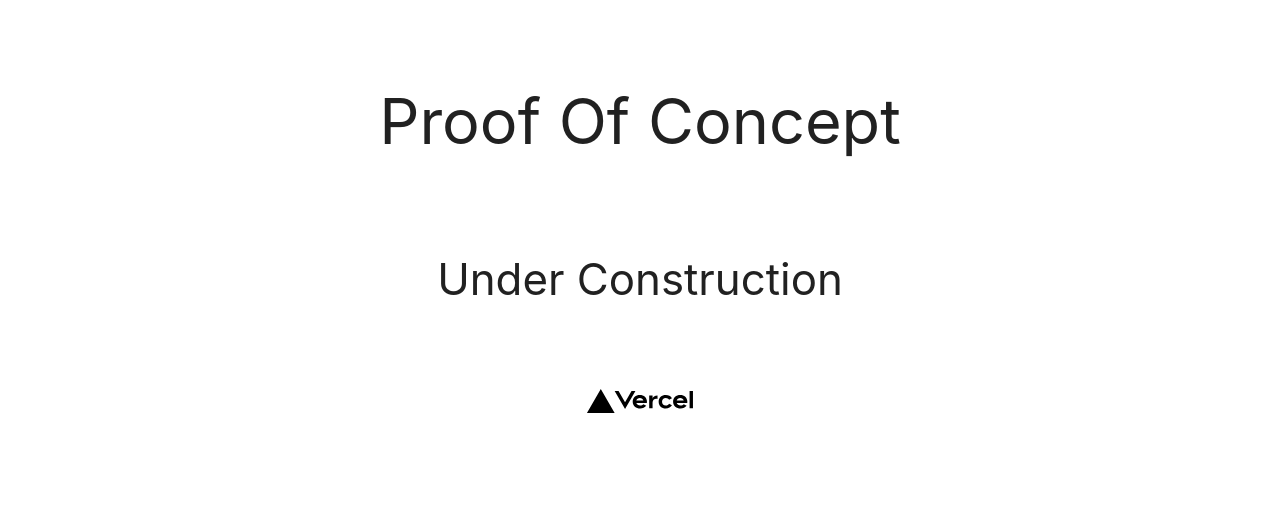
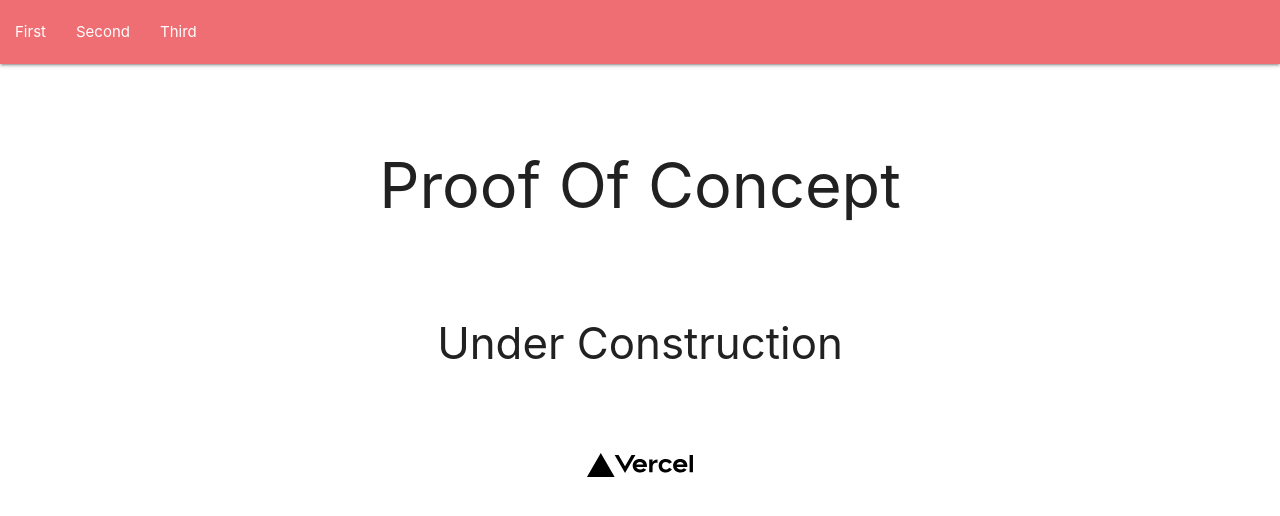
Before and after one commit to kyrylo-holushko/proof-of-concept, a Next.js app: page / in a window 1280 px wide. Shown: the top 516 px of the page. Built offline with nearby package versions, Linux system fonts and the light colour scheme.

Commit message:
require materialize for navbar

```diff
--- a/components/Layout.js
+++ b/components/Layout.js
@@ -1,7 +1,22 @@
 import NavigationBar from "./NavigationBar"
 import FooterBar from "./FooterBar"
+import { useEffect, useState } from 'react'
+//import dynamic from "next/dynamic";
+//import M from 'materialize-css'
+import { NavItem, Navbar } from "react-materialize"
 
 export default function Layout(props){
+
+    useEffect(()=>{
+        /* console.log("FIRST");
+        if(typeof window !=='undefined'){
+            console.log("Window loaded!");
+            const M = dynamic(() => import('materialize-css'), {
+                ssr: false,
+            });
+            console.log(M);
+        } */
+    },[]);
 
     return(
         <>
--- a/components/NavigationBar.js
+++ b/components/NavigationBar.js
@@ -1,10 +1,48 @@
+//import { useEffect, useState } from "react"
+import { Icon, Navbar, NavItem } from "react-materialize"
+
+if (typeof window !== 'undefined') {
+    require('materialize-css');
+}
 
 
 export default function NavigationBar() {
 
+   //const [M, setM] = useState(()=>()=>null);
+
+    /* const mObj = dynamic(() => import('materialize-css').then((res)=>console.log(res)), {
+        ssr: false,
+    }); */
+
+    /* async function materialize() {
+        const M = await import("materialize-css");
+        M.AutoInit();
+    } */
+        /* import('materialize-css').then(
+            (
+              { default: comp } // get the import from the returned object
+            ) => setM(() => comp) // use updater function to set in state
+        ); */
+            //const M = require('materialize-css');
+            //M.AutoInit();
+            //const { Icon } = require('react-materialize');
+
+
+
+        //import("materialize-css");
+        //setM(mObj.M);
+        //M.AutoInit();
+        //setM(M);
+        //M.AutoInit();
+
+    //
     return (
         <>
-
+            <Navbar menuIcon={<Icon>menu</Icon>}>
+                <NavItem>First</NavItem>
+                <NavItem>Second</NavItem>
+                <NavItem>Third</NavItem>
+            </Navbar>
         </>
     )
 }
--- a/pages/_document.js
+++ b/pages/_document.js
@@ -1,6 +1,7 @@
 import { Html, Head, Main, NextScript } from 'next/document'
 
 export default function Document() {
+
     return (
         <>
             <Head/>
```
